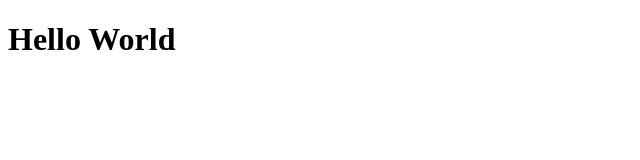
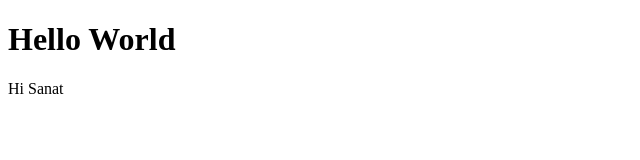
Before and after one commit to sanat-roy/project-app1, a plain HTML site: page index.html in a window 1280 px wide. Shown: the full height of the page, 0-640 px from the left. Drawn offline with Linux system fonts and the light colour scheme.

Commit message:
reading information

```diff
--- a/index.html
+++ b/index.html
@@ -8,5 +8,6 @@
 </head>
 <body>
   <h1>Hello World</h1>
+  <div>Hi Sanat</div>
 </body>
 </html>
```
Also changed, not shown: script.css (added), 3 other files.
